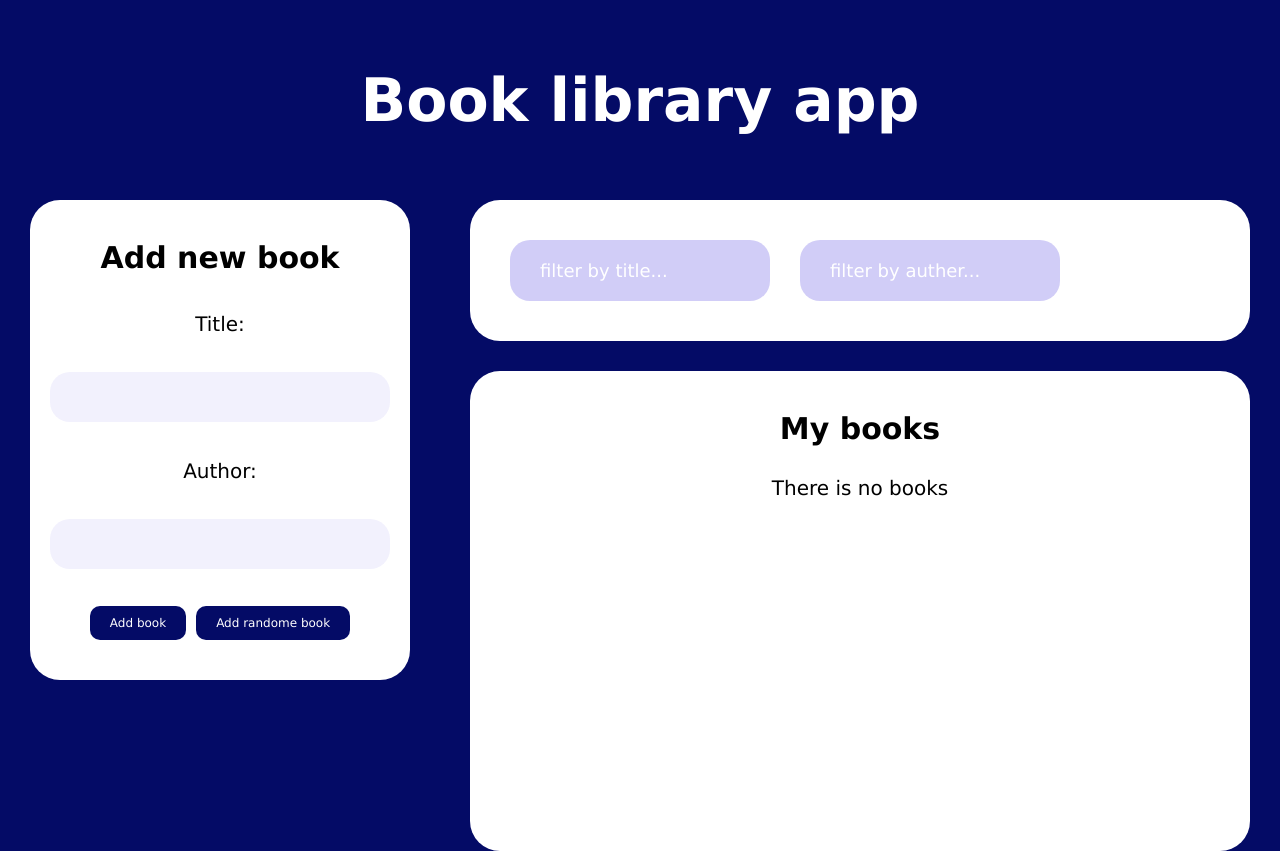
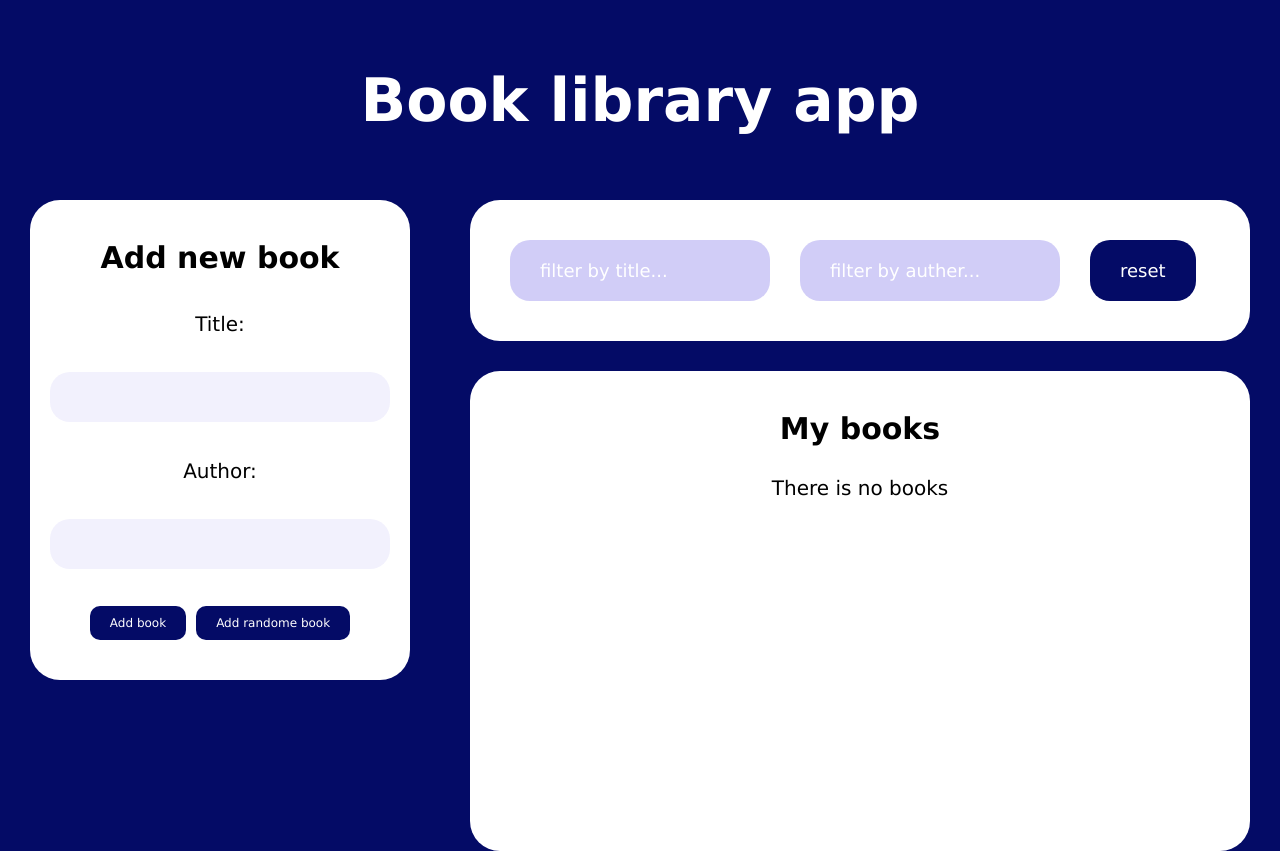
Before and after one commit to tayahanchar/my_library, a React (Vite) app: page / in a window 1280 px wide. Built offline with nearby package versions, Linux system fonts and the light colour scheme.

Commit message:
feat: add reset filters button

```diff
--- a/src/components/Filters.jsx
+++ b/src/components/Filters.jsx
@@ -1,6 +1,6 @@
 import './filters.css';
 import { useDispatch, useSelector } from 'react-redux';
-import {setTitleFilter, setAuthorFilter} from '../filterReducer';
+import {setTitleFilter, setAuthorFilter, resetFilters} from '../filterReducer';
 import {selectTitle, selectAuthor} from '../filterReducer';
 
 function Filters() {
@@ -16,10 +16,15 @@ function Filters() {
     dispatch(setAuthorFilter(event.target.value));
   }
 
+  const resetAllFilters = () => {
+    dispatch(resetFilters());
+  }
+
   return (
     <div className="filters">
       <input value={titleValue} onChange={useTitleFilter} type="text" name='title' placeholder="filter by title..." />
       <input value={authorValue} onChange={useAuthorFilter} type="text" name='author' placeholder="filter by auther..." />
+      <button onClick={resetAllFilters}>reset</button>
     </div>
   )
 }
--- a/src/components/filters.css
+++ b/src/components/filters.css
@@ -22,3 +22,15 @@
   color: #FFF;
   font-size: 18px;
 }
+
+.filters button {
+  padding: 20px 30px;
+  border-radius: 20px;
+  color: #FFF;
+  background-color: rgb(4, 11, 102);
+  font-size: 18px;
+}
+
+.filters button:hover {
+  cursor: pointer;
+}
--- a/src/filterReducer.js
+++ b/src/filterReducer.js
@@ -15,10 +15,14 @@ const filterReducer = createSlice({
     setAuthorFilter: (state, action) => {
       return { ...state, author: action.payload };
     },
+    resetFilters: () => {
+      return initialState;
+    },
   },
 });
 
-export const { setTitleFilter, setAuthorFilter } = filterReducer.actions;
+export const { setTitleFilter, setAuthorFilter, resetFilters } =
+  filterReducer.actions;
 export const selectTitle = (state) => state.filterReducer.title;
 export const selectAuthor = (state) => state.filterReducer.author;
 
```
